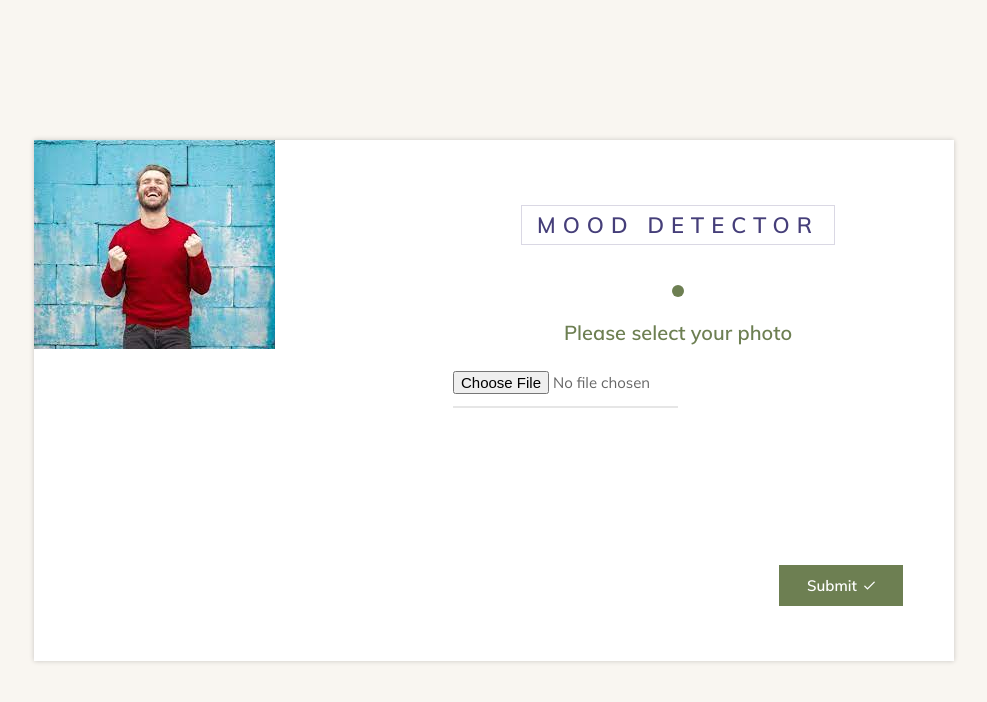
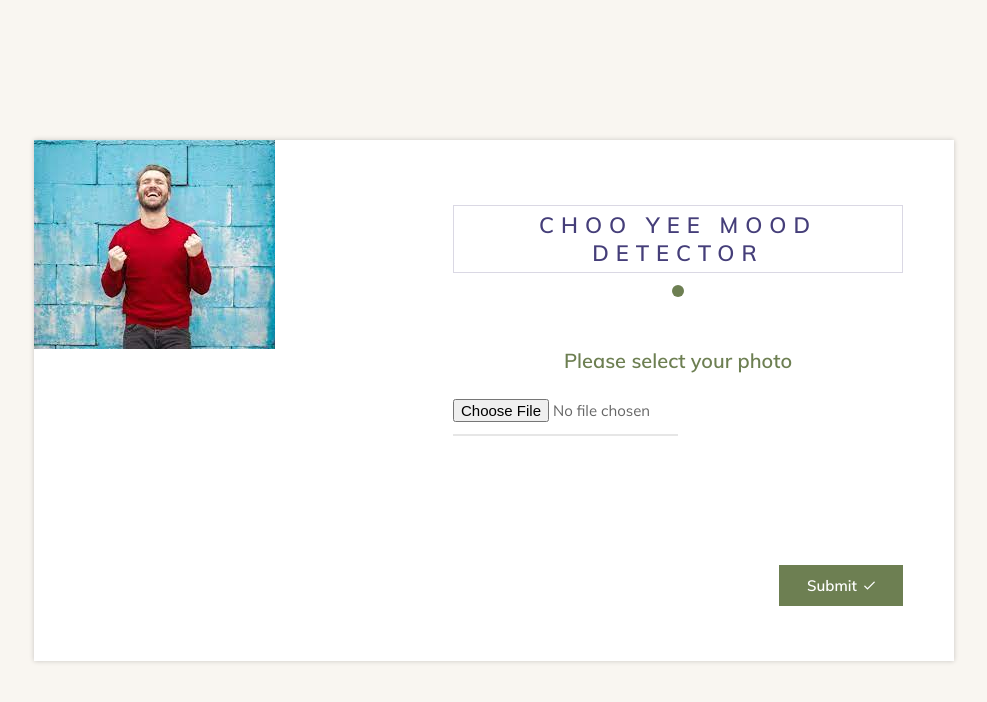
Before and after one commit to chooyee/mooddetectorjs, a website: page views/index.html in a window 1280 px wide. Shown: the whole page, without its empty margins (146-1133 px from the left). Drawn offline with nearby package versions, Linux system fonts and the light colour scheme; files that its build step writes are made by us from their sources; no server answers; files whose address does not match are found by name.

Commit message:
rename title

```diff
--- a/views/index.html
+++ b/views/index.html
@@ -29,7 +29,7 @@
 						</div>
 						<div class="form-content" >
 							<div class="form-header">
-								<h3>Mood Detector</h3>
+								<h3>Choo Yee Mood Detector</h3>
 							</div>
 							<p>Please select your photo</p>
 							<div class="form-row">
```
